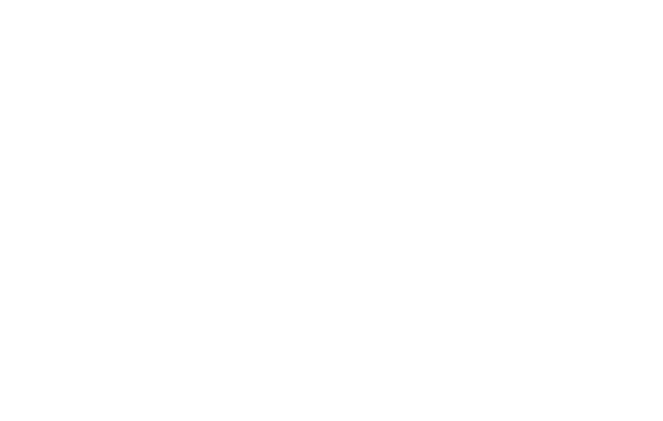
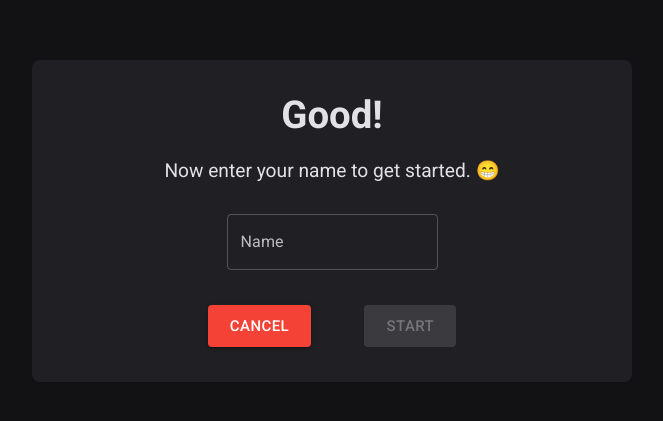
Before and after one commit to th1ag0-Zz/quiz-wa, a React (Create React App) app: page /confirmation in a window 1280 px wide. Shown: the part 179-600 px from the top of the page, without its empty margins (308-971 px from the left). Built offline with nearby package versions, Linux system fonts and the light colour scheme.

Commit message:
confirm page

```diff
--- a/package.json
+++ b/package.json
@@ -9,6 +9,7 @@
 		"@testing-library/jest-dom": "^5.16.1",
 		"@testing-library/react": "^12.1.2",
 		"@testing-library/user-event": "^13.5.0",
+		"axios": "^0.25.0",
 		"react": "^17.0.2",
 		"react-dom": "^17.0.2",
 		"react-router-dom": "6",
--- /dev/null
+++ b/src/contexts/questionsContext.tsx
@@ -0,0 +1,68 @@
+import React, { useState, createContext } from 'react';
+
+import api from '../services/api';
+
+export interface QuestionPros {
+	category: string;
+	alternatives: string[];
+	correct_answer: string;
+	difficulty: string;
+	incorrect_answers: string[];
+	question: string;
+	type: string;
+}
+
+interface QuestionContextsProps {
+	questions: QuestionPros[];
+	getQuestions: (amount: number) => Promise<void>;
+}
+
+interface responseApiProps {
+	response_code: number;
+	results: {
+		category: string;
+		correct_answer: string;
+		difficulty: string;
+		incorrect_answers: string[];
+		question: string;
+		type: string;
+	}[];
+}
+
+const QuestionsContext = createContext({} as QuestionContextsProps);
+
+const QuestionsProvider: React.FC = ({ children }) => {
+	const [questions, setQuestions] = useState<QuestionPros[]>([]);
+
+	function shuffleArray(inputArray: string[]) {
+		return inputArray.sort(() => Math.random() - 0.5);
+	}
+
+	async function getQuestions(amount: number) {
+		const { data } = await api.get<responseApiProps>('/', {
+			params: { amount },
+		});
+
+		const newQuetionsArray = data.results.map(question => {
+			let questionAnswers = shuffleArray([
+				...question.incorrect_answers,
+				question.correct_answer,
+			]);
+
+			return {
+				...question,
+				alternatives: questionAnswers,
+			};
+		});
+
+		setQuestions(newQuetionsArray);
+	}
+
+	return (
+		<QuestionsContext.Provider value={{ questions, getQuestions }}>
+			{children}
+		</QuestionsContext.Provider>
+	);
+};
+
+export { QuestionsContext, QuestionsProvider };
--- /dev/null
+++ b/src/hooks/useQuestions.ts
@@ -0,0 +1,9 @@
+import { useContext } from 'react';
+
+import { QuestionsContext } from '../contexts/questionsContext';
+
+export function useQuestions() {
+	const context = useContext(QuestionsContext);
+
+	return context;
+}
--- a/src/pages/Confirmation/index.tsx
+++ b/src/pages/Confirmation/index.tsx
@@ -1,12 +1,57 @@
-import React from 'react';
-// import { TextField, Button } from '@mui/material';
+import React, { useState } from 'react';
+import { TextField, Button } from '@mui/material';
 
-import { Container } from './styles';
+import { Container, Content, ButtonContainer } from './styles';
 
 export const Confirmation: React.FC = () => {
+	const [isButtonDisabled, setIsButtonDisabled] = useState(true);
+	const [name, setName] = useState('');
+
+	function validateTextInput(text: string) {
+		if (text) {
+			setIsButtonDisabled(false);
+			setName(text);
+		} else {
+			setIsButtonDisabled(true);
+			setName('');
+		}
+	}
+
 	return (
 		<Container>
-			<div></div>
+			<Content>
+				<h1>Good!</h1>
+
+				<p>Now enter your name to get started. 😁</p>
+
+				<TextField
+					label='Name'
+					color='primary'
+					variant='outlined'
+					type='text'
+					onChange={value => validateTextInput(value.target.value)}
+				/>
+
+				<ButtonContainer>
+					<Button
+						onClick={() => {}}
+						variant='contained'
+						size='large'
+						color='error'
+					>
+						Cancel
+					</Button>
+
+					<Button
+						onClick={() => {}}
+						variant='contained'
+						size='large'
+						disabled={isButtonDisabled}
+					>
+						Start
+					</Button>
+				</ButtonContainer>
+			</Content>
 		</Container>
 	);
 };
--- a/src/pages/Confirmation/styles.ts
+++ b/src/pages/Confirmation/styles.ts
@@ -1,3 +1,62 @@
 import styled from 'styled-components';
 
-export const Container = styled.div``;
+export const Container = styled.div`
+	width: 100%;
+	height: 100vh;
+	padding: 0 2rem;
+
+	display: flex;
+	align-items: center;
+	justify-content: center;
+
+	background-color: ${({ theme }) => theme.background};
+	color: ${({ theme }) => theme.title};
+`;
+
+export const Content = styled.div`
+	width: 100%;
+	max-width: 600px;
+	padding: 2rem 1.5rem;
+
+	background-color: ${({ theme }) => theme.background_light};
+
+	display: flex;
+	flex-direction: column;
+	align-items: center;
+	border-radius: 0.5rem;
+
+	h1 {
+		font-size: 2.4rem;
+		margin-bottom: 1rem;
+	}
+
+	p {
+		font-size: 1.2rem;
+		text-align: center;
+
+		margin-top: 0.4rem;
+		margin-bottom: 2rem;
+	}
+`;
+
+export const ButtonContainer = styled.div`
+	margin-top: 2rem;
+	width: 45%;
+	height: 3rem;
+
+	display: flex;
+	align-items: center;
+	justify-content: space-between;
+
+	@media (max-width: 570px) {
+		width: 55%;
+	}
+
+	@media (max-width: 440px) {
+		width: 75%;
+	}
+
+	@media (max-width: 350px) {
+		width: 85%;
+	}
+`;
--- a/src/pages/Home/index.tsx
+++ b/src/pages/Home/index.tsx
@@ -1,25 +1,38 @@
 import React, { useState } from 'react';
-import { TextField, Button } from '@mui/material';
+import { TextField, Button, CircularProgress } from '@mui/material';
 import { useNavigate } from 'react-router-dom';
+
+import { useQuestions } from '../../hooks/useQuestions';
 
 import { Container, Content, ButtonContainer } from './styles';
 
 export const Home: React.FC = () => {
 	const navigate = useNavigate();
+	const { getQuestions } = useQuestions();
 
 	const [isButtonDisabled, setIsButtonDisabled] = useState(true);
+	const [isLoading, setIsLoading] = useState(false);
+	const [quantity, setQuantity] = useState(0);
 
 	function validateTextInput(text: string) {
 		const numberValue = Number(text);
 
 		if (numberValue && numberValue > 0) {
 			setIsButtonDisabled(false);
+			setQuantity(numberValue);
 		} else {
 			setIsButtonDisabled(true);
+			setQuantity(0);
 		}
 	}
 
-	function goToConfirmationPage() {
+	async function goToConfirmationPage() {
+		setIsLoading(true);
+
+		await getQuestions(quantity);
+
+		setIsLoading(false);
+
 		navigate('/confirmation');
 	}
 
@@ -32,7 +45,7 @@
 				<p>Enter the number of questions you wish to answer.</p>
 
 				<TextField
-					label='Quantidade'
+					label='Quantity'
 					color='primary'
 					variant='outlined'
 					type='text'
@@ -40,13 +53,18 @@
 				/>
 
 				<ButtonContainer>
+					{isLoading ? (
+						<CircularProgress />
+					) : (
 						<Button
 							onClick={goToConfirmationPage}
 							variant='contained'
+							size='large'
 							disabled={isButtonDisabled}
 						>
-						Continuar
+							Next
 						</Button>
+					)}
 				</ButtonContainer>
 			</Content>
 		</Container>
--- a/src/pages/Home/styles.ts
+++ b/src/pages/Home/styles.ts
@@ -44,4 +44,8 @@
 
 export const ButtonContainer = styled.div`
 	margin-top: 2rem;
+	height: 3rem;
+
+	display: flex;
+	align-items: center;
 `;
--- a/src/providers/index.tsx
+++ b/src/providers/index.tsx
@@ -2,6 +2,7 @@
 import { ThemeProvider } from 'styled-components';
 
 import { MuiProvider } from './muiProvider';
+import { QuestionsProvider } from '../contexts/questionsContext';
 
 // usar useTheme depois
 import { dark } from '../themes';
@@ -9,7 +10,9 @@
 export const Providers: React.FC = ({ children }) => {
 	return (
 		<ThemeProvider theme={dark}>
-			<MuiProvider>{children}</MuiProvider>
+			<MuiProvider>
+				<QuestionsProvider>{children}</QuestionsProvider>
+			</MuiProvider>
 		</ThemeProvider>
 	);
 };
--- /dev/null
+++ b/src/services/api.ts
@@ -0,0 +1,7 @@
+import axios from 'axios';
+
+const api = axios.create({
+	baseURL: 'https://opentdb.com/api.php',
+});
+
+export default api;
```
Also changed, not shown: 1 other file (tests, documents, lock files or other folders). Lines whose indentation alone changed are shown as unchanged.
